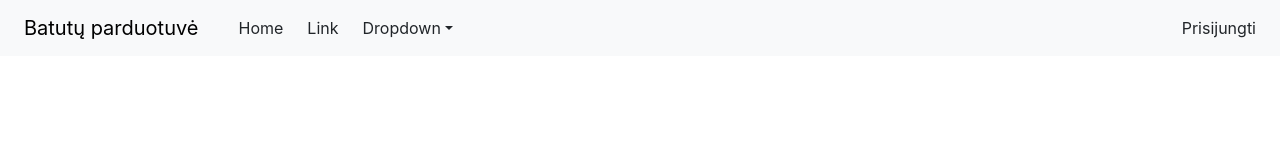
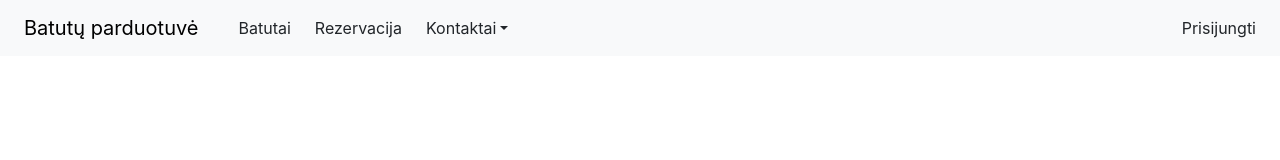
Before and after one commit to ignasbakus/BatutaiFrontendas, a React (Create React App) app: page / in a window 1280 px wide. Shown: the top 160 px of the page. Built offline with nearby package versions, Linux system fonts and the light colour scheme.

Commit message:
Headeri sudeti propsai

```diff
--- a/src/App.js
+++ b/src/App.js
@@ -4,7 +4,7 @@ import Header from './Header';
 function App() {
   return (
     <div>
-      <Header brand="Batutų parduotuvė"/>
+      <Header brand="Batutų parduotuvė" reservation="Rezervacija" items="Batutai" contacts="Kontaktai"/>
     </div>
   )
 }
--- a/src/Header.js
+++ b/src/Header.js
@@ -12,21 +12,21 @@ function Header(props) {
           {props.brand}
         </Navbar.Brand>
         <Nav.Link className="me-4 ms-4" href="#home">
-          Home
+          {props.items}
         </Nav.Link>
         <Nav.Link className="me-4" href="#link">
-          Link
+          {props.reservation}
         </Nav.Link>
-        <NavDropdown className="me-4" title="Dropdown" id="basic-nav-dropdown">
+        <NavDropdown className="me-4" title={props.contacts} id="basic-nav-dropdown">
           <NavDropdown.Item href="#action/3.1">Action</NavDropdown.Item>
           <NavDropdown.Item href="#action/3.2">Another action</NavDropdown.Item>
           <NavDropdown.Item href="#action/3.3">Something</NavDropdown.Item>
           <NavDropdown.Divider />
           <NavDropdown.Item href="#action/3.4">Separated link</NavDropdown.Item>
         </NavDropdown>
-          <Nav.Link className="ms-auto me-4" href="#link">
-            Prisijungti
-          </Nav.Link>
+        <Nav.Link className="ms-auto me-4" href="#link">
+          Prisijungti
+        </Nav.Link>
       </Navbar>
     </div>
   );
```
